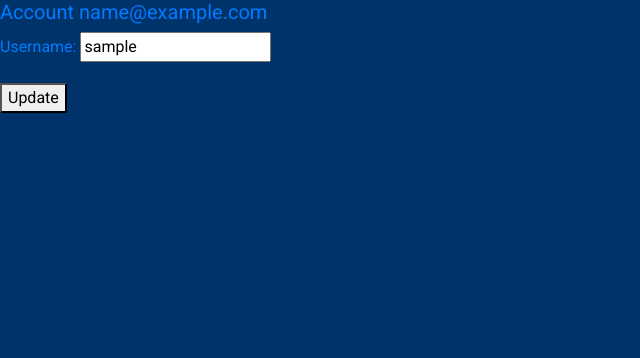
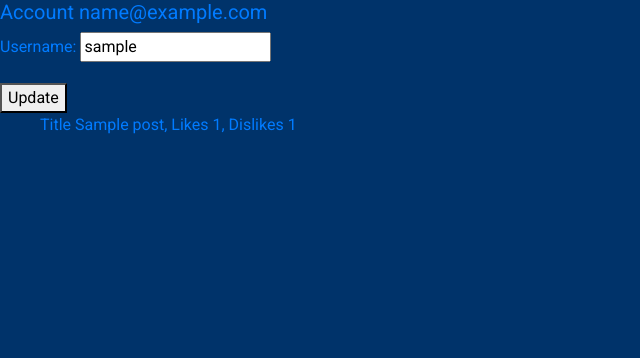
Before and after one commit to Code-Institute-Submissions/FRNBDN-project4_FebResub, a Django app: a page that uses templates/user.html in a window 1280 px wide. Shown: the part 62-420 px from the top of the page, without its empty margins (0-640 px from the left). Run offline with Django 4.2, Linux system fonts and the light colour scheme; a user stored in the database is signed in; tables that the repository leaves empty hold one stand-in row (values such as "Sample post"); some libraries are stand-ins or nearby versions.

Commit message:
add user post history to user page

```diff
--- a/account/views.py
+++ b/account/views.py
@@ -1,6 +1,7 @@
 from django.shortcuts import render, redirect, get_object_or_404
 from django.contrib.auth import login, authenticate, logout
 from account.forms import *
+from feed.models import Post
 
 
 # User Registration View
@@ -71,4 +72,7 @@ def user_view(request, username):
                 }
             )
         context['username_form'] = form
+
+        posts = Post.objects.filter(author=profile)
+        context['posts'] = posts
     return render(request, 'user.html', context)
--- a/templates/comment-thread.html
+++ b/templates/comment-thread.html
@@ -3,7 +3,7 @@
         <div class="comment-card">
             <p>{{ comment.body|linebreaks }}</p>
             <div class="comment-footer">
-                <span class="comment-footer-text">{{comment.commenter}}</span>
+                <span class="comment-footer-text"><a href="{% url 'user' comment.commenter %}"></a>{{comment.commenter}}</span>
                 <span class="comment-footer-text"><i class="fa-solid fa-thumbs-up"></i> {{comment.number_of_likes}}</span>
                 <span class="comment-footer-text"><i class="fa-solid fa-thumbs-down"></i> {{comment.number_of_dislikes}}</span>
                 <span class="comment-footer-text">{{comment.created_on}}</span>
--- a/templates/user.html
+++ b/templates/user.html
@@ -20,4 +20,14 @@
     {% else %}
         <h5>User: {{ request.user.username }}</h5>
     {% endif %}
+
+    {% for post in posts %}
+    <ul>
+
+     <div><a href="{% url 'post_detail' post.slug %}">
+        Title {{post.title}}, Likes {{post.number_of_likes}}, Dislikes {{post.number_of_dislikes}}
+     </a></div>
+
+    </ul>
+    {% endfor %}
 {% endblock %}
```
